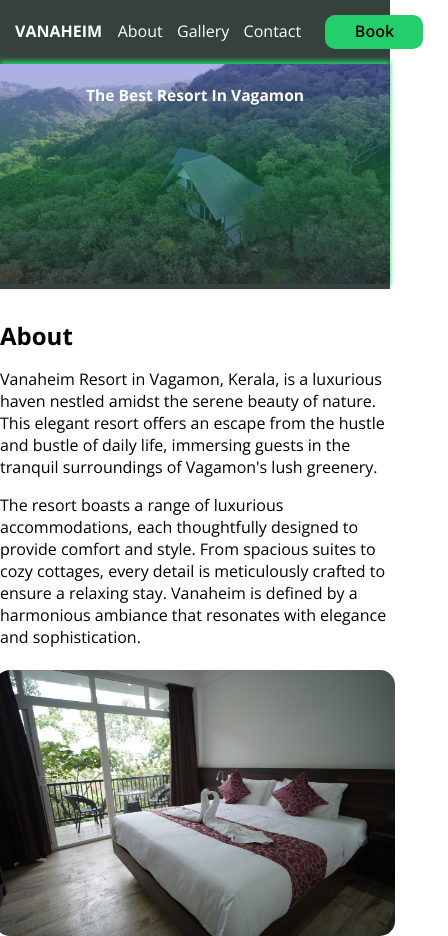
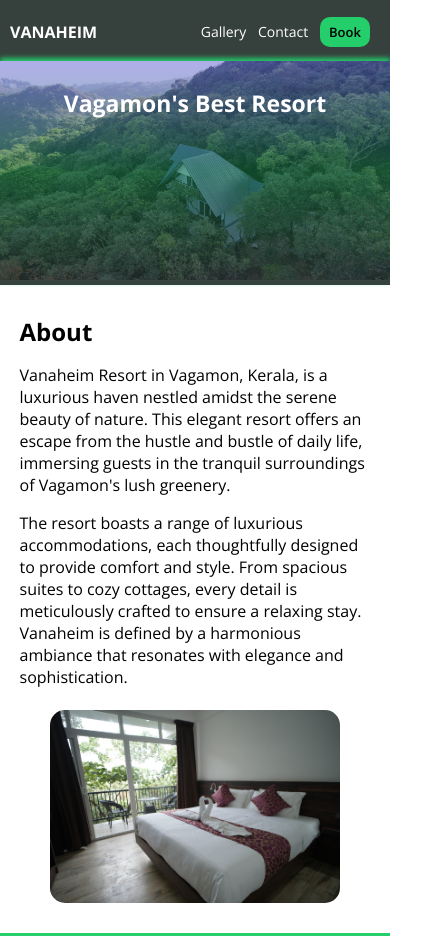
Before and after one commit to Nathen-Github/VanaheimResortSite, a plain HTML site: page index.html in a window 390 px wide. Shown: the top 936 px of the page, 448 px wide, since content can reach past the window. Drawn offline with nearby package versions, Linux system fonts and the light colour scheme.

Commit message:
More mobile friendly

```diff
--- a/index.html
+++ b/index.html
@@ -13,7 +13,6 @@
     <header class="header">
         <p class="header-name">VANAHEIM</p>
         <div class="header-buttons">
-            <a class="in-site-link" href="#about"><p>About</p></a>
             <a class="in-site-link" href="#gallery"><p>Gallery</p></a>
             <a class="in-site-link" href="#contact"><p>Contact</p></a>
             <a class="in-site-link" href="https://www.booking.com/hotel/in/villa-75.en-gb.html" target="_blank" rel="noopener"><div class="header-book">
@@ -24,7 +23,7 @@
     <main>
         <section>
             <div class="splash">
-                <h1>The Best Resort In Vagamon</h1>
+                <h1>Vagamon's Best Resort</h1>
                 <img src="img/2.jpeg" alt="Arial view of Vanaheim">
             </div>
         </section>
--- a/styles.css
+++ b/styles.css
@@ -3,48 +3,55 @@ body {
     font-family: "Open Sans";
     box-sizing: border-box;
     overflow-x: hidden;
+    background-color: white;
 }
 
 .header {
     width: 100%;
     display: flex;
-    gap: 4%;
-    margin: 0 auto;
+    gap: 8vw;
     text-align: center;
     background-color: #36413E;
     color: white;
     justify-content: space-between;
+    align-content: center;
     flex-direction: row;
-    padding: 4px 0;
+    padding-top: 5px;
+    padding-bottom: 2px;
+}
+
+.header p {
+    font-size: 14px;
 }
 
 .header .header-name {
+    font-size: 16px;
     font-weight: 700;
-    margin-left: 15px;
+    margin-left: 10px;
 }
 
 .header-book {
     background-color: #23CE6B;
-    padding: 1px 1px;
     border-radius: 10px;
-    height: 2em;
-    width: 6em;
-    margin: 0.7em 0;
-    margin-left: 10px;
-    margin-right: 25px;
+    height: 30px;
+    width: 50px;
+    margin-right: 20px;
+    margin-top: 8px;
 }
 
 .header-book p {
-    margin-top: 0.25em;
+    margin-top: 9px;
     color: black;
     font-weight: 600;
+    padding: 5.5px;
+    font-size: 13px;
 }
 
 .header-buttons {
     display: flex;
     flex-direction: row;
-    gap: 5%;
-    margin-right: 30px;
+    gap: 3vw;
+    margin-top: 3px;
 }
 
 .splash img {
@@ -66,7 +73,7 @@ body {
 
 h1 {
     position: absolute;
-    font-size: 4vw;
+    font-size: max(4vw, 23px);
     color: white;
     text-align: center;
     top: 3%;
@@ -78,11 +85,11 @@ h1 {
 .about {
     display: flex;
     flex-wrap: wrap;
-    width: 100%;
+    width: 90%;
     justify-content: center;
     gap: 1.5vw;
     margin-top: 20px;
-    margin: 30px 0;
+    margin: 30px auto;
 }
 
 .about img {
@@ -91,7 +98,7 @@ h1 {
     border-radius: 15px;
     max-width: 500px;
     object-fit: cover;
-    min-width: 400px;
+    min-width: 290px;
 }
 
 .about-text {
@@ -160,7 +167,7 @@ h2 {
 }
 
 .photo {
-    width: 350px;
+    width: 290px;
     height: 250px;
     border-radius: 20px;
     object-fit: cover;
@@ -229,7 +236,7 @@ footer {
     margin-top: 30px;
 }
 
-a {
+.in-site-link {
     color: white;
     text-decoration: none;
 }
```
